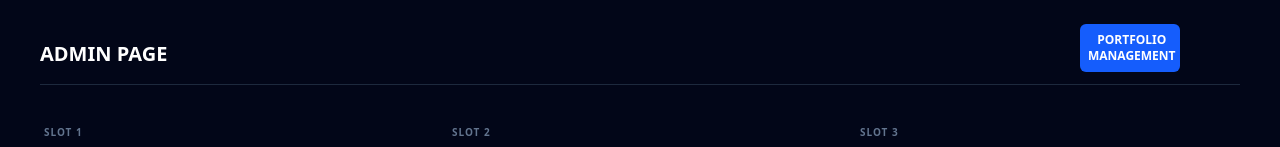
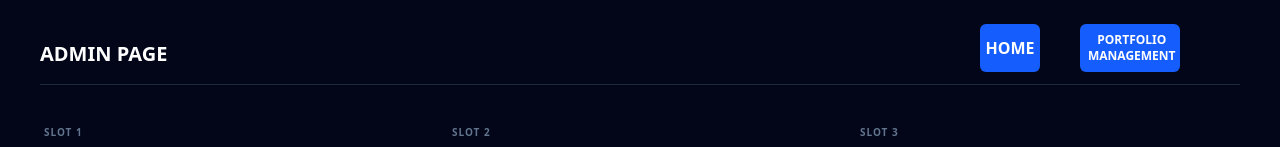
Before and after one commit to hemanth141929/auto_upload_Wedding_photography, a Next.js app in the folder frontend/photo_bridge/: page /dashboard in a window 1280 px wide. Shown: the top 147 px of the page. Built offline with nearby package versions, Linux system fonts and the light colour scheme; no server answers.

Commit message:
dashboard modification

```diff
--- a/frontend/photo_bridge/app/dashboard/page.tsx
+++ b/frontend/photo_bridge/app/dashboard/page.tsx
@@ -113,6 +113,9 @@ const savePricing = async (pkg: any) => {
       <div >
             <Link href="dashboard/portfolio" className='w-25 text-xs absolute right-25 top-6 bg-blue-600 text-white rounded-md p-2 font-bold cursor-pointer'><button className='uppercase cursor-pointer'>
             portfolio management
+            </button></Link>
+            <Link href="/" className='w-15 h-12 flex justify-center items-center text-md absolute right-60 top-6 bg-blue-600 text-white rounded-md p-2 font-bold cursor-pointer'><button className='uppercase cursor-pointer'>
+            HOME
             </button></Link>
           </div>
 
```
Also changed, not shown: 1 other file (tests, documents, lock files or other folders).
